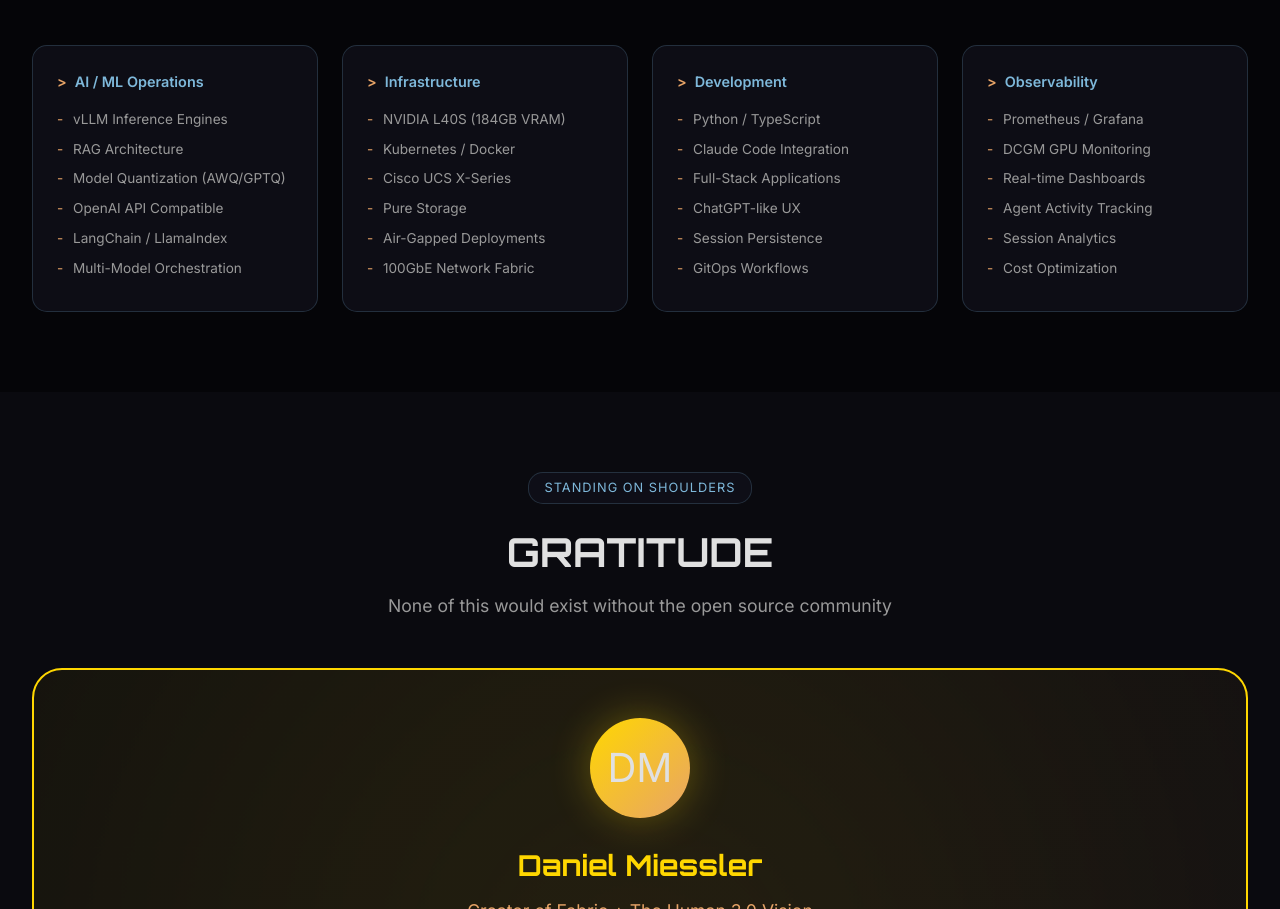
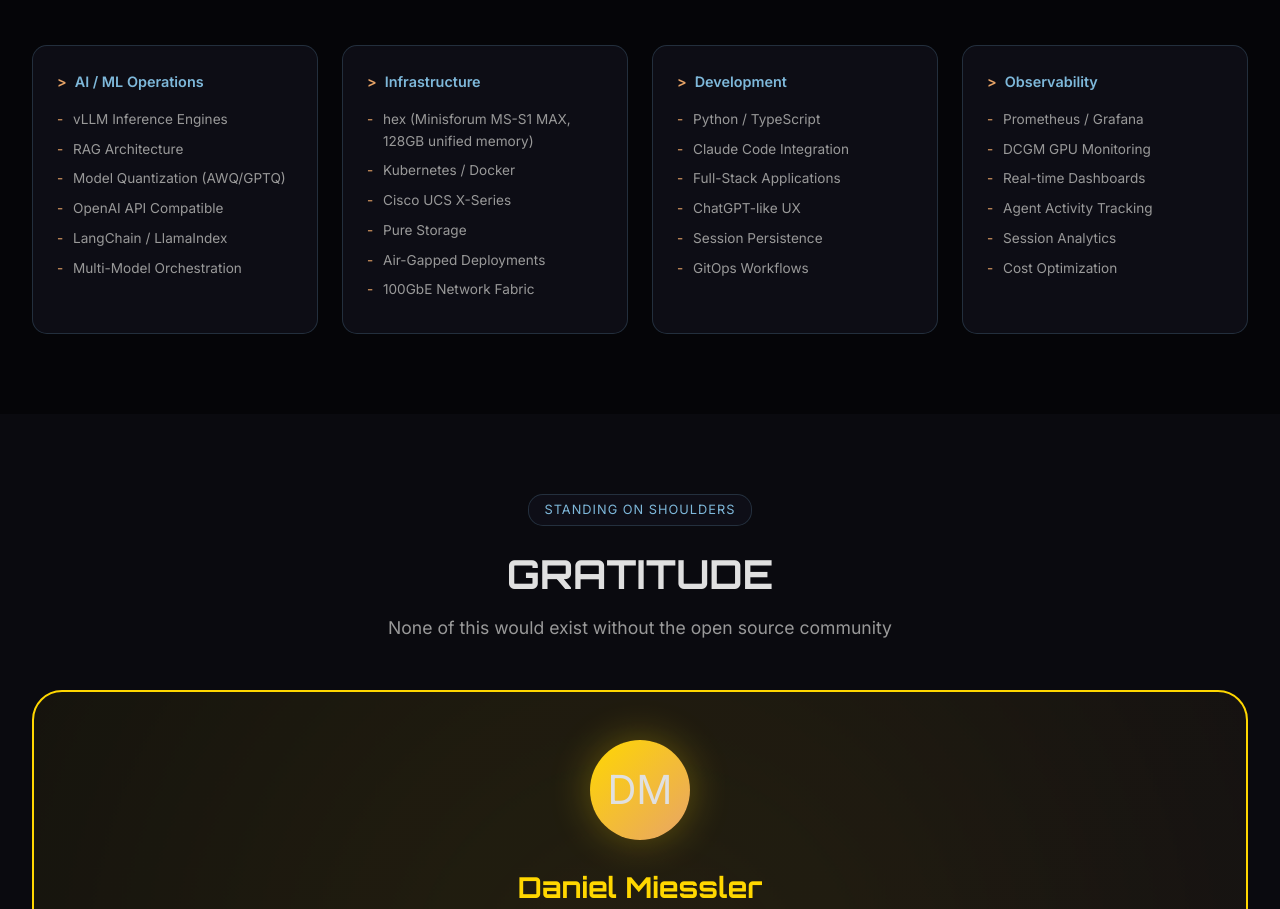
Before and after one commit to nixfred/nextstep, a plain HTML site: page index.html in a window 1280 px wide. Shown: the part 3834-4743 px from the top of the page. Drawn offline with Linux system fonts and the light colour scheme.

Commit message:
Update infrastructure stack to current hex lab
Replace the NVIDIA L40S (184GB VRAM) line with hex (Minisforum MS-S1 MAX,
128GB unified memory).

```diff
--- a/index.html
+++ b/index.html
@@ -1236,7 +1236,7 @@
             <div class="stack-category">
                 <h4>Infrastructure</h4>
                 <ul>
-                    <li><a href="https://www.nvidia.com/en-us/data-center/l40s/" target="_blank">NVIDIA L40S</a> (184GB VRAM)</li>
+                    <li>hex (Minisforum MS-S1 MAX, 128GB unified memory)</li>
                     <li><a href="https://kubernetes.io/" target="_blank">Kubernetes</a> / Docker</li>
                     <li><a href="https://www.cisco.com/c/en/us/products/servers-unified-computing/ucs-x-series-modular-system/index.html" target="_blank">Cisco UCS X-Series</a></li>
                     <li><a href="https://www.purestorage.com/" target="_blank">Pure Storage</a></li>
```
